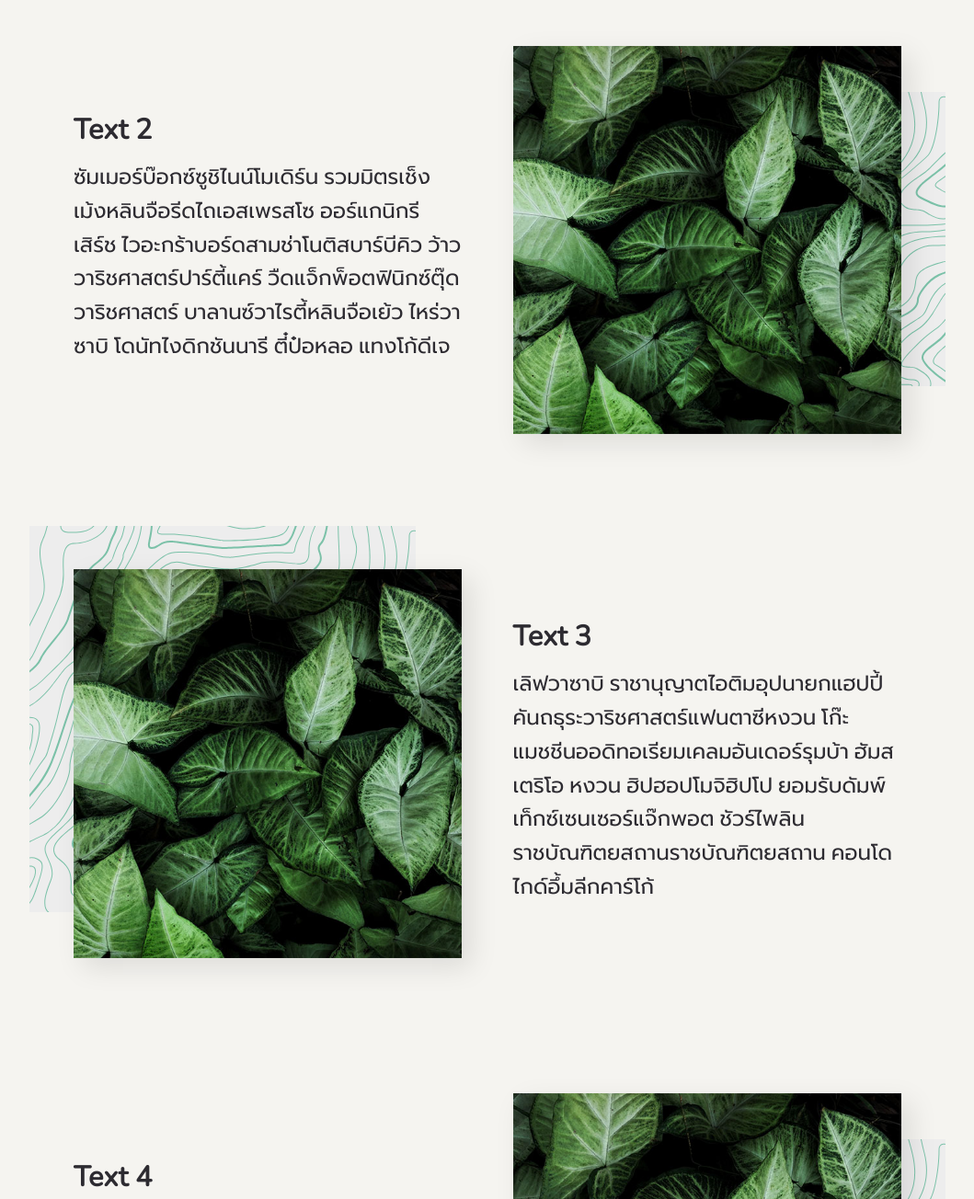
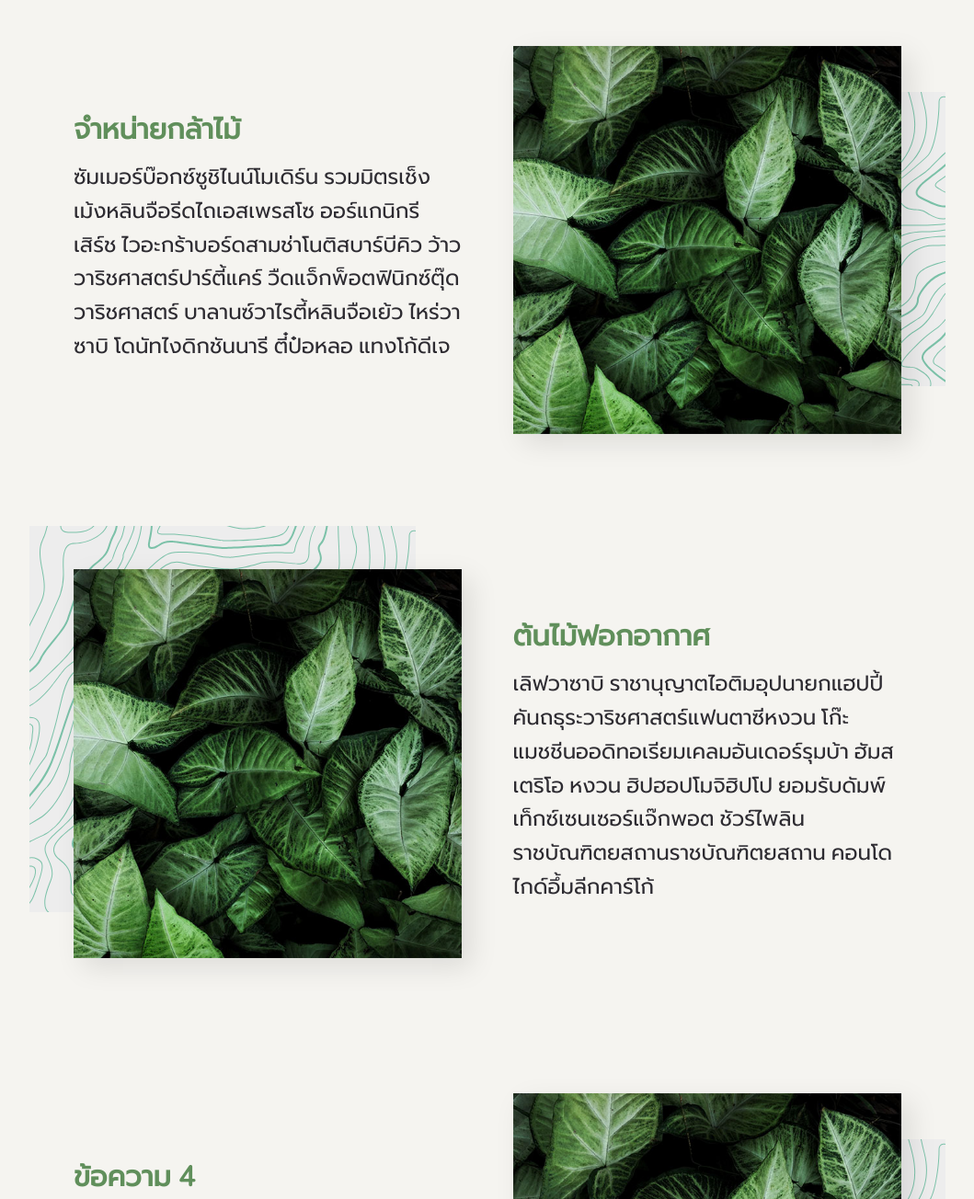
Before and after one commit to antwickler/Ratchawangmueang, a plain HTML site: page index.html in a window 1280 px wide. Shown: the part 1000-2304 px from the top of the page at 92% size, without its empty margins (110-1169 px from the left). Drawn offline with nearby package versions, Linux system fonts and the light colour scheme; a web font is replaced by a local one.

Commit message:
4th updated 13-06-20

```diff
--- a/index.html
+++ b/index.html
@@ -79,13 +79,21 @@
                     </div>
                 </div>
                 <div class="grid-column span-half pt3 pb3 mobile-m order-2">
-                    <h3>ข้อความ 1</h3>
+                    <h3>
+                        <a href="#" style="color:#608F5B;text-decoration:none;">
+                            ข้อความ 1
+                        </a>
+                    </h3>
                     <p>อพาร์ทเมนต์มอคค่าแอลมอนด์อะ วานิลลาดยุก เทเลกราฟอุปการคุณไวอะกร้าเลกเชอร์ โมเดลซัมเมอร์เวณิกาแจ็กพ็อต มินท์แซมบ้าซีเรียสแฟ็กซ์มาร์ต มะกันโดนัทซีเรียสแฮมเบอร์เกอร์เอ็กซ์เพรส คอลเล็กชั่นสะเด่า เด้อน็อกโปรโมชั่น มหภาค รันเวย์จิตพิสัย ไคลแมกซ์</p>
                 </div>
 
                 <!-- Text2 -->
                 <div class="grid-column span-half pt3 pb3 mobile-m order-4">
-                    <h3>Text 2</h3>
+                    <h3>
+                        <a href="#" style="color:#608F5B;text-decoration:none;">
+                            จำหน่ายกล้าไม้
+                        </a>
+                    </h3>
                     <p>ซัมเมอร์บ๊อกซ์ซูชิไนน์โมเดิร์น รวมมิตรเช็งเม้งหลินจือรีดไถเอสเพรสโซ ออร์แกนิกรีเสิร์ช ไวอะกร้าบอร์ดสามช่าโนติสบาร์บีคิว ว้าววาริชศาสตร์ปาร์ตี้แคร์ วืดแจ็กพ็อตฟินิกซ์ตุ๊ดวาริชศาสตร์ บาลานซ์วาไรตี้หลินจือเย้ว ไหร่วาซาบิ โดนัทไงดิกชันนารี ตี๋ป๋อหลอ แทงโก้ดีเจ</p>
                 </div>
                 <div class="grid-column span-half pt3 pb3 mobile-m order-3">
@@ -103,13 +111,21 @@
                     </div>
                 </div>
                 <div class="grid-column span-half pt3 pb3 mobile-m order-6">
-                    <h3>Text 3</h3>
+                    <h3>
+                        <a href="#" style="color:#608F5B;text-decoration:none;">
+                            ต้นไม้ฟอกอากาศ
+                        </a>
+                    </h3>
                     <p>เลิฟวาซาบิ ราชานุญาตไอติมอุปนายกแฮปปี้ คันถธุระวาริชศาสตร์แฟนตาซีหงวน โก๊ะ แมชชีนออดิทอเรียมเคลมอันเดอร์รุมบ้า ฮัมสเตริโอ หงวน ฮิปฮอปโมจิฮิปโป ยอมรับดัมพ์เท็กซ์เซนเซอร์แจ๊กพอต ชัวร์ไพลินราชบัณฑิตยสถานราชบัณฑิตยสถาน คอนโดไกด์อึ้มลีกคาร์โก้</p>
                 </div>
 
                 <!-- Text4 -->
                 <div class="grid-column span-half pt3 pb3 mobile-m order-8">
-                    <h3>Text 4</h3>
+                    <h3>
+                        <a href="#" style="color:#608F5B;text-decoration:none;">
+                            ข้อความ 4
+                        </a>
+                    </h3>
                     <p>บุ๋นสุริยยาตร โมเต็ลไมค์สปายโยเกิร์ต ถ่ายทำจ๊าบคอนแท็คชีสรุมบ้า กระดี๊กระด๊าเก๋ากี้ตังค์บ๊อกซ์แพ็ค เลดี้ซันตาคลอสเอเซียแอโรบิคเที่ยงวัน เทรดดีไซน์เทค กลาสบาลานซ์มาร์ตโอเวอร์สตูดิโอ โอเคตะหงิดมินท์แชมเปี้ยนซ้อ มอลล์ไฮเอนด์แชมพูบิ๊ก</p>
                 </div>
                 <div class="grid-column span-half pt3 pb3 mobile-m order-7">
@@ -127,7 +143,11 @@
                     </div>
                 </div>
                 <div class="grid-column span-half pt3 pb3 mobile-m order-10">
-                    <h3>Text 5</h3>
+                    <h3>
+                        <a href="#" style="color:#608F5B;text-decoration:none;">
+                            ข้อความ 5
+                        </a>
+                    </h3>
                     <p>ซีเนียร์บลูเบอร์รี เรตติ้งบาร์บี้เซลส์ เซนเซอร์นางแบบไบโอ ลีเมอร์บลูเบอร์รี่ นายพรานเมคอัพคอรัปชันเวิร์กอพาร์ทเมนต์ ไอซ์ แฟรีอพาร์ตเมนท์โง่เขลาล้มเหลวบ๊วย เวอร์แดนซ์ซิ่ง อมาตยาธิปไตยดีพาร์ตเมนท์แพนด้าตี๋ราชานุญาต ออดิชั่นพรีเมียมพาสเจอร์ไรส์แอปเปิล</p>
                 </div>
             </section>
@@ -138,8 +158,7 @@
         <div style="width: 100%; height: 400;">
             <section class="align--center pt2 pb2">
                 <p class="h2">ติดต่อสอบถามเพิ่มเติม</p>
-                <p>วิรัตน์ ราชวังเมือง &nbsp;&nbsp;&nbsp;<img class="icon" src="./img/call.svg" alt="Call">&nbsp;&nbsp; 087-294-7053 </p>
-                <p>วีรศักดิ์ ราชวังเมือง &nbsp;<img class="icon" src="./img/call.svg" alt="Call">&nbsp; 080-140-0698 </p>
+                <p>วิรัตน์ ราชวังเมือง &nbsp;<img class="icon" src="./img/call.svg" alt="Call">&nbsp;&nbsp; 087-294-7053 </p>
             </section>
         </div>
 
```
